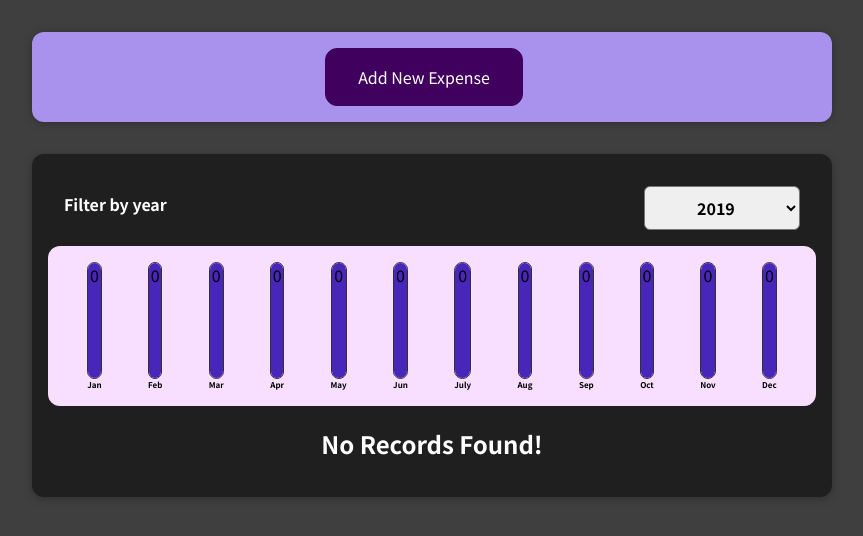
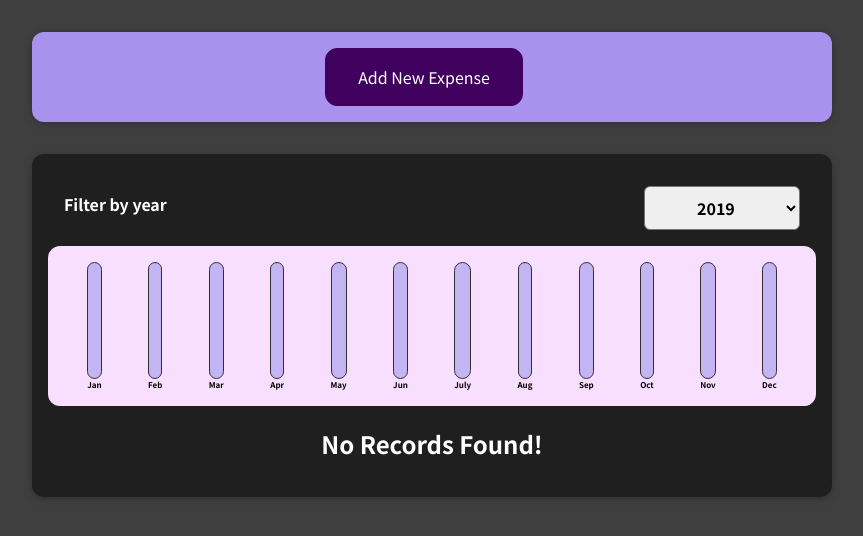
Before and after one commit to rrajput1994/react-complete-guide-code, a React (Create React App) app: page / in a window 1280 px wide. Shown: the top 536 px of the page, without its empty margins (208-1071 px from the left). Built offline with nearby package versions, Linux system fonts and the light colour scheme.

Commit message:
chart functionality added and wrap up the first project

```diff
--- a/src/components/Chart/Chart.js
+++ b/src/components/Chart/Chart.js
@@ -3,10 +3,23 @@ import "./Chart.css";
 import ChartBar from "./ChartBar";
 
 const Chart = (props) => {
+  const dataPointsValues = props.chartDataPoints.map((dataPoint) => {
+    return dataPoint.value;
+  });
+
+  const totalMaximum = Math.max(...dataPointsValues);
+
   return (
     <div className="chart">
       {props.chartDataPoints.map((dataPoint) => {
-        return <ChartBar label={dataPoint.label} value={dataPoint.value} />;
+        return (
+          <ChartBar
+            key={dataPoint.id}
+            label={dataPoint.label}
+            value={dataPoint.value}
+            maxValue={totalMaximum}
+          />
+        );
       })}
     </div>
   );
--- a/src/components/Chart/ChartBar.js
+++ b/src/components/Chart/ChartBar.js
@@ -3,12 +3,19 @@ import React from "react";
 import "./ChartBar.css";
 
 const ChartBar = (props) => {
+  let barFillHeight = "0%";
+
+  if (props.maxValue > 0) {
+    barFillHeight = Math.round((props.value / props.maxValue) * 100) + "%";
+  }
+
   return (
     <div className="chart-bar">
       <div className="chart-bar__inner">
-        <div className="chart-bar__fill" style={{ height: "100%" }}>
-          {props.value}
-        </div>
+        <div
+          className="chart-bar__fill"
+          style={{ height: barFillHeight }}
+        ></div>
       </div>
       <div className="chart-bar__label">{props.label}</div>
     </div>
--- a/src/components/Expenses/ExpenseChart.js
+++ b/src/components/Expenses/ExpenseChart.js
@@ -53,6 +53,11 @@ const ExpenseChart = (props) => {
     },
   ];
 
+  for (const expense of props.expenses) {
+    let months = expense.date.getMonth();
+    chartDataPoints[months].value += expense.amount;
+  }
+
   return <Chart chartDataPoints={chartDataPoints} />;
 };
 
```
Also changed, not shown: src/components/Expenses/Expenses.js (+0 -36 lines).
